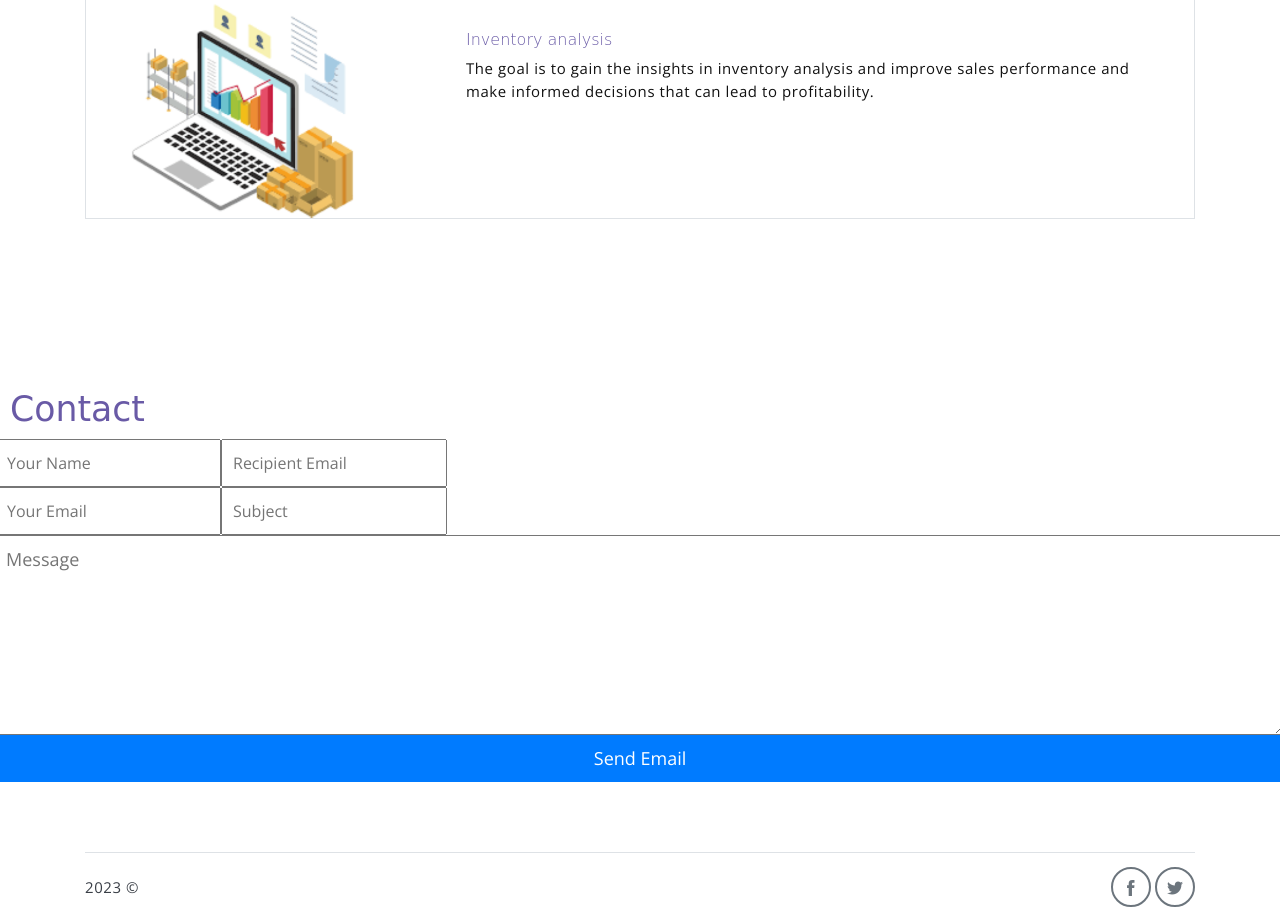
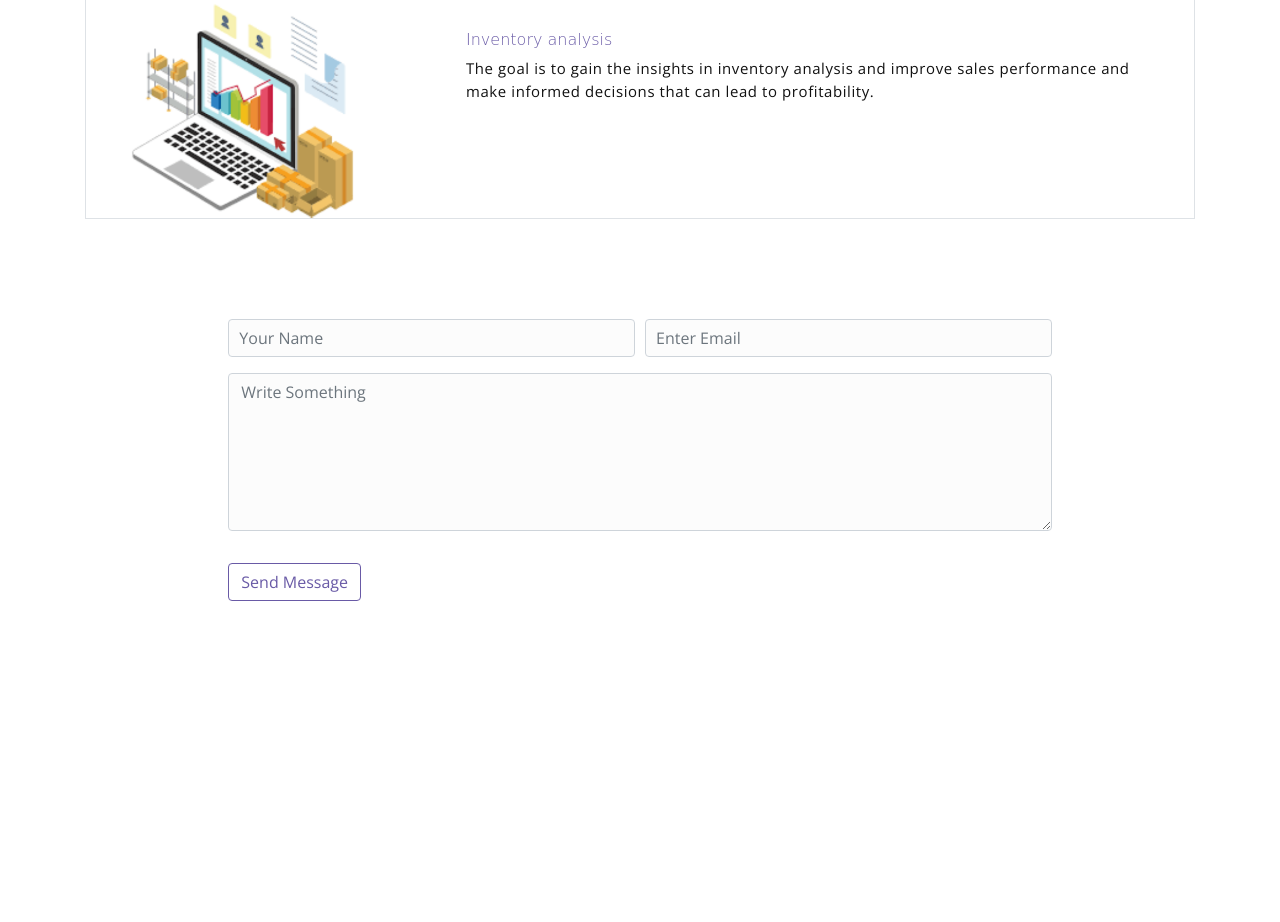
Before and after one commit to yksupraja/pythonProject-websiteportfolio, a Flask app: page / in a window 1280 px wide. Shown: the part 3165-4087 px from the top of the page. After the commit the page ends 3766 px from the top, so only its background shows below. Run offline with Flask 3, Linux system fonts and the light colour scheme; some libraries are stand-ins or nearby versions; some web fonts are replaced.

Commit message:
Update index.html

```diff
--- a/templates/index.html
+++ b/templates/index.html
@@ -46,7 +46,7 @@
     </nav><!-- End of Page Navbar -->
 
     <!-- page header -->
-    <header id="home1" class="header">
+    <header id="home" class="header">
         <div class="overlay"></div>
         <div class="header-content container">
             <h1 class="header-title">
@@ -76,7 +76,7 @@
                 </div>
             </div><!-- end of about wrapper -->
         </div><!-- end of container -->
-   <!-- testimonial section -->
+   <!-- Education qualification -->
    <section class="section" id="testmonial">
     <div class="container text-center">
         <p class="section-subtitle"></p>
@@ -105,7 +105,7 @@
             </div>
         </div>
     </div> <!-- end of container -->
-</section> <!-- end of testimonial section -->
+</section> <!-- end of Education Qualification-->
   </section> <!-- end of about section -->
     <!-- service section -->
     <section class="section" id="skills">
@@ -138,7 +138,7 @@
                             <img src="static/imgs/2i.png" alt="" class="icon">
                             <h6 class="title">MongoDB/h6>
                             <p class="subtitle"></p>
-                        </h6></div>
+                        </div>
                     </div>
                 </div>
                 <div class="col-md-6 col-lg-3">
@@ -172,7 +172,7 @@
         </div>
     </section><!-- end of service section -->
 
-    <!-- blog section -->
+    <!-- ACADEMIC PROJECTS -->
     <section class="section" id="blog">
         <!-- container -->
         <div class="container text-center">
@@ -189,7 +189,7 @@
                     <p><b></b></p>
                     <p></p>
                 </div>
-            </div><!-- end of blog wrapper -->
+            </div><!--  END ACADEMIC PROJECTS -->
 
             <!-- blog-wrapper -->
             <div class="blog-card">
@@ -200,7 +200,7 @@
                     <h6 class="blog-card-title">Book Recommendation System</h6>
                     <p>Book recommendation system is to enhance the user experience by reducing the effort required to discover new books.</p>
                 </div>
-            </div><!-- end of blog wrapper -->
+            </div><!-- END ACADEMIC PROJECTS -->
             <!-- blog-wrapper -->
             <div class="blog-card">
                 <div class="blog-card-header">
@@ -210,56 +210,28 @@
                     <h6 class="blog-card-title">Inventory analysis</h6>
                     <p>The goal is to gain the insights in inventory analysis and improve sales performance and make informed decisions that can lead to profitability.</p>
                 </div>
-            </div><!-- end of blog wrapper -->
-            </div><!-- end of blog wrapper -->
-        </div><!-- end of container -->
-    </section><!-- end of blog section -->
+            </div>
+            </div>
+        </div>
+    </section>
 
-    <!-- contact section -->
-    <section class="mail section" id="mail">
-  <h2 class="section-title">Contact</h2>
-  <form action="/send-email" method="POST">
-    <div class="row">
-      <div class="column">
-        <div class="input-group">
-          <input type="text" name="name" placeholder="Your Name" required>
+   <form action="/send_email" class="contact-form col-md-10 col-lg-8 m-auto" method="post">
+    <div class="form-row">
+        <div class="form-group col-sm-6">
+            <input type="text" size="50" class="form-control" placeholder="Your Name" name="name" required>
         </div>
-        <div class="input-group">
-          <input type="email" name="from_email" placeholder="Your Email" required>
+        <div class="form-group col-sm-6">
+            <input type="email" class="form-control" placeholder="Enter Email" name="email" required>
         </div>
-      </div>
-      <div class="column">
-        <div class="input-group">
-          <input type="email" name="to_email" placeholder="Recipient Email" required>
+        <div class="form-group col-sm-12">
+            <textarea name="message" id="comment" rows="6" class="form-control" placeholder="Write Something" required></textarea>
         </div>
-        <div class="input-group">
-          <input type="text" name="subject" placeholder="Subject" required>
+        <div class="form-group col-sm-12 mt-3">
+            <input type="submit" value="Send Message" class="btn btn-outline-primary rounded">
         </div>
-      </div>
     </div>
-    <div class="row">
-      <div class="input-group">
-        <textarea name="message" placeholder="Message" style="height: 200px; font-size: 18px;" required></textarea>
-      </div>
-    </div>
-    <div class="row">
-      <div class="input-group">
-        <button type="submit">Send Email</button>
-      </div>
-    </div>
-  </form>
-</section>
-</body></html>
-    <!-- footer -->
-    <div class="container">
-        <footer class="footer">
-            <p class="mb-0"><script>document.write(new Date().getFullYear())</script> &copy; <a href="http://www.devcrud.com"></a></p>
-            <div class="social-links text-right m-auto ml-sm-auto">
-                <a href="javascript:void(0)" class="link"><i class="ti-facebook"></i></a>
-                <a href="javascript:void(0)" class="link"><i class="ti-twitter-alt"></i></a>
-            </div>
-        </footer>
-    </div> <!-- end of page footer -->
+</form>
+
 
 	<!-- core  -->
     <script src="static/assets/vendors/jquery/jquery-3.4.1.js"></script>
```
